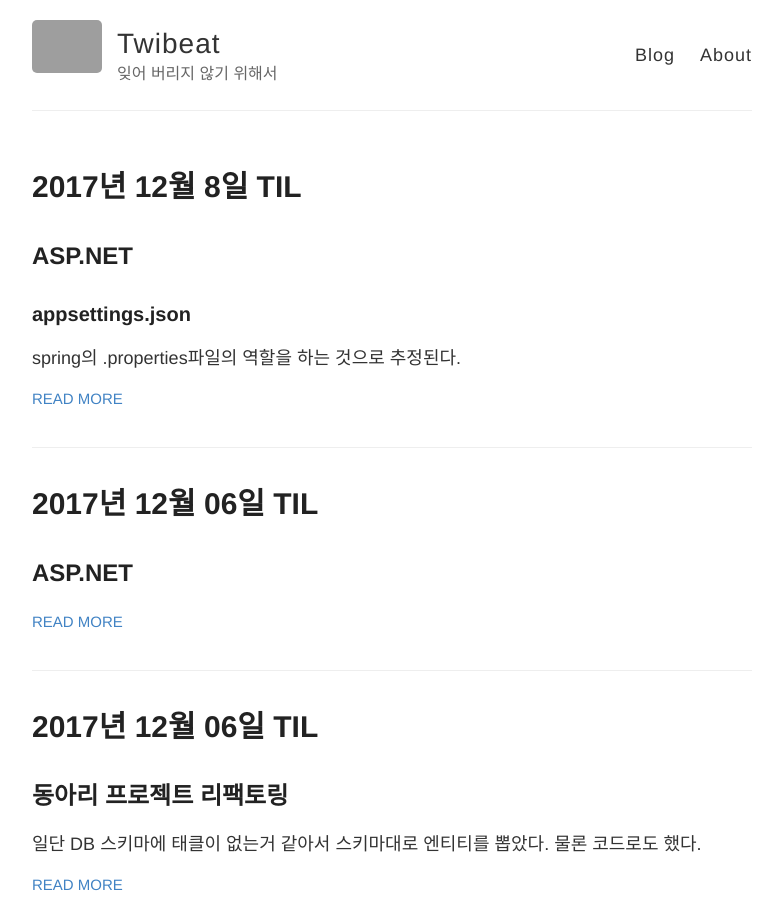
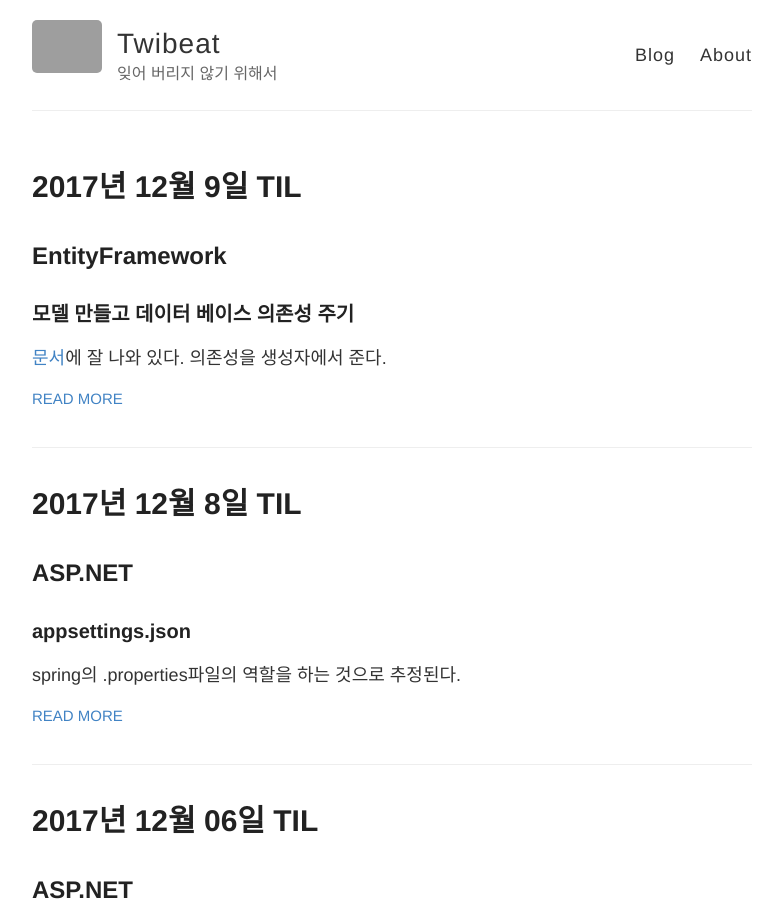
Before and after one commit to changmin-dev/changmin-dev.github.io, a Jekyll site: the page built from index.html, in a window 1280 px wide and 900 px high. Shown: the whole window, without its empty margins (248-1031 px from the left). Built offline with Jekyll 4.4.1, drawn with Linux system fonts in a browser that asks for light colours; grey boxes are pictures that could not be loaded.

Commit message:
2017년 12월 9일 TIL

````diff
--- a/_posts/2017-12-08-TIL20171208.md
+++ b/_posts/2017-12-08-TIL20171208.md
@@ -10,7 +10,7 @@ spring의 .properties파일의 역할을 하는 것으로 추정된다.
 ## Entity Framework
 ### Insert 하기
 ```c#
-context.DatabaseEnsureCreated();
+context.DatabaseEnsureCreated();//써주어야 DB가 없으면 생성이 가능하다.
 context.ModelName.Add(model)
 context.SaveChanges();
 ``
--- /dev/null
+++ b/_posts/2017-12-09-TIL20171209.md
@@ -0,0 +1,21 @@
+---
+layout: post
+title: 2017년 12월 9일 TIL
+---
+
+## EntityFramework
+### 모델 만들고 데이터 베이스 의존성 주기
+[문서](https://docs.microsoft.com/ko-kr/aspnet/core/data/ef-mvc/intro)에 잘 나와 있다. 의존성을 생성자에서 준다.
+
+## MySQL
+### 워크 벤치에서 기본 쿼리
+워크벤치에서 테이블을 오른쪽 클릭해서 `Copy to Clipboard`메뉴로 들어가면 기본 쿼리를 복사할 수 있다. 물론 항목 입력이 필요하면 수동으로 입력해야한다. 하지만 이정도만 되도 유용하다.
+
+### AWS Mysql한글 설정
+1. Parameter Grop설정하기 새로 만들어서 charset(utf-8)과 collation(utf-8_general_ci) 설정
+2. 적용이 일부 안되서 명령어로 바꾸고 확인
+```sql
+ALTER DATABASE database CHARACTER SET = 'utf8' COLLATE = 'utf8_general_ci';
+show variables like 'c%';
+```
+3. 테이블 Drop후 다시 생성(이전에 사용하던 테이블은 한글 입력이 여전히 되지 않았다.)
````
